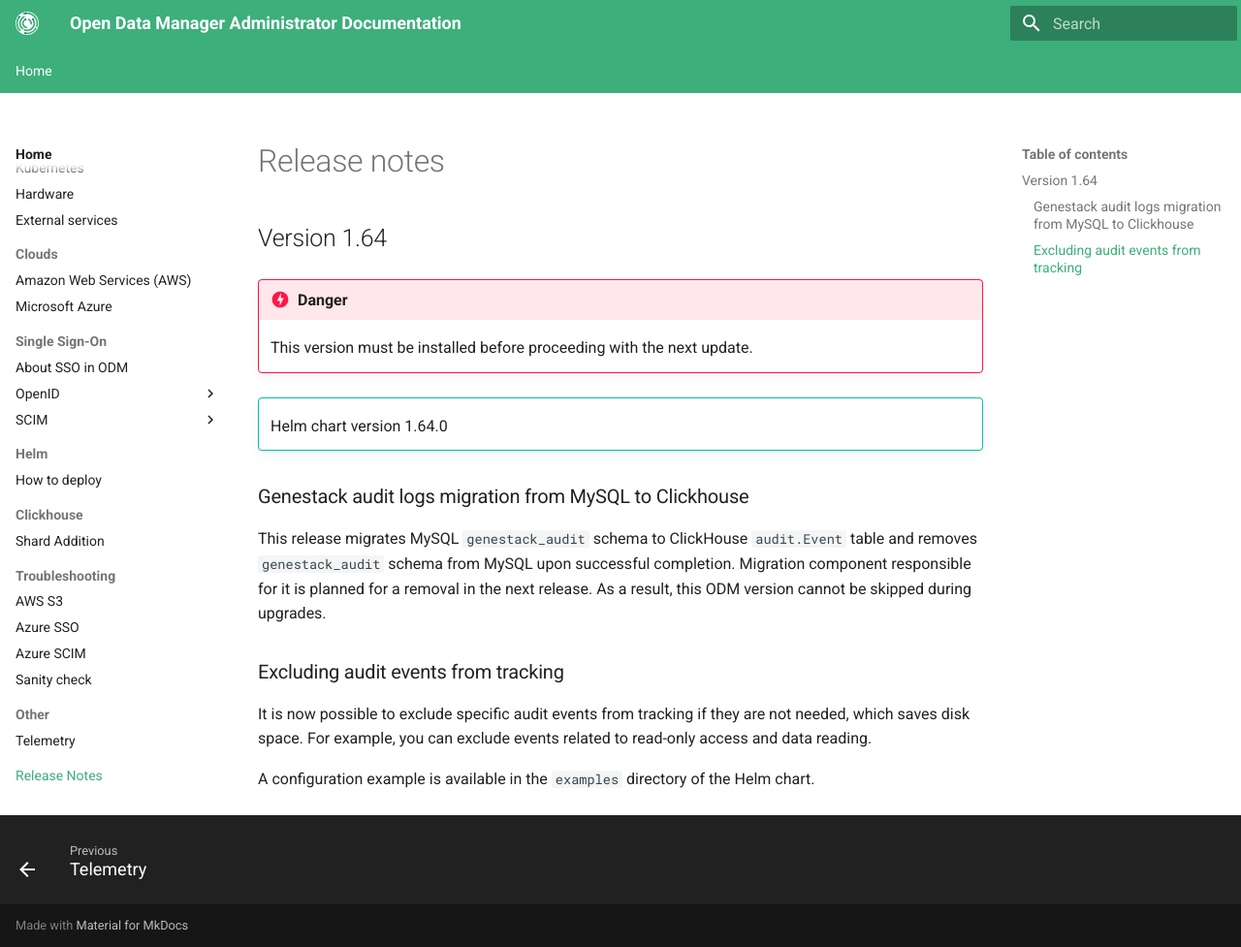
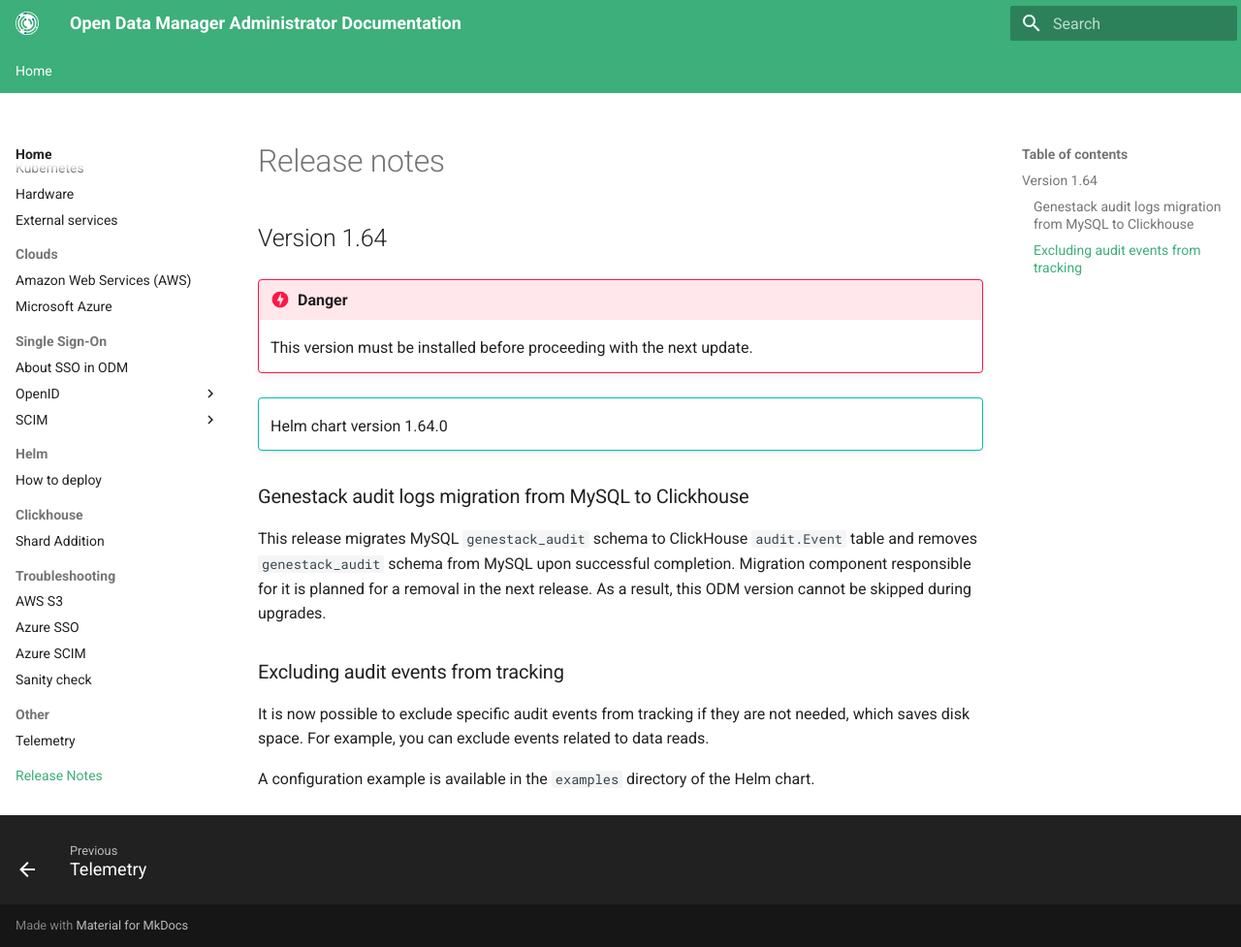
Before and after one commit to genestack/admin-docs, an MkDocs documentation site: the page built from docs/home/release-notes.md, in a window 1280 px wide and 977 px high. Shown: the whole window at 97% size. Built offline with MkDocs 1.6.1 and Material for MkDocs 9.7.7, drawn with Linux system fonts in a browser that asks for light colours; the version menu is left out.

Commit message:
Update release-notes.md
Co-authored-by: Natalya Todorova <natalya.todorova@genestack.com>

```diff
--- a/docs/home/release-notes.md
+++ b/docs/home/release-notes.md
@@ -18,6 +18,6 @@ is planned for a removal in the next release. As a result, this ODM version cann
 ### Excluding audit events from tracking
 
 It is now possible to exclude specific audit events from tracking if they are not needed, which saves disk space.
-For example, you can exclude events related to read-only access and data reading.
+For example, you can exclude events related to data reads.
 
 A configuration example is available in the `examples` directory of the Helm chart.
```
